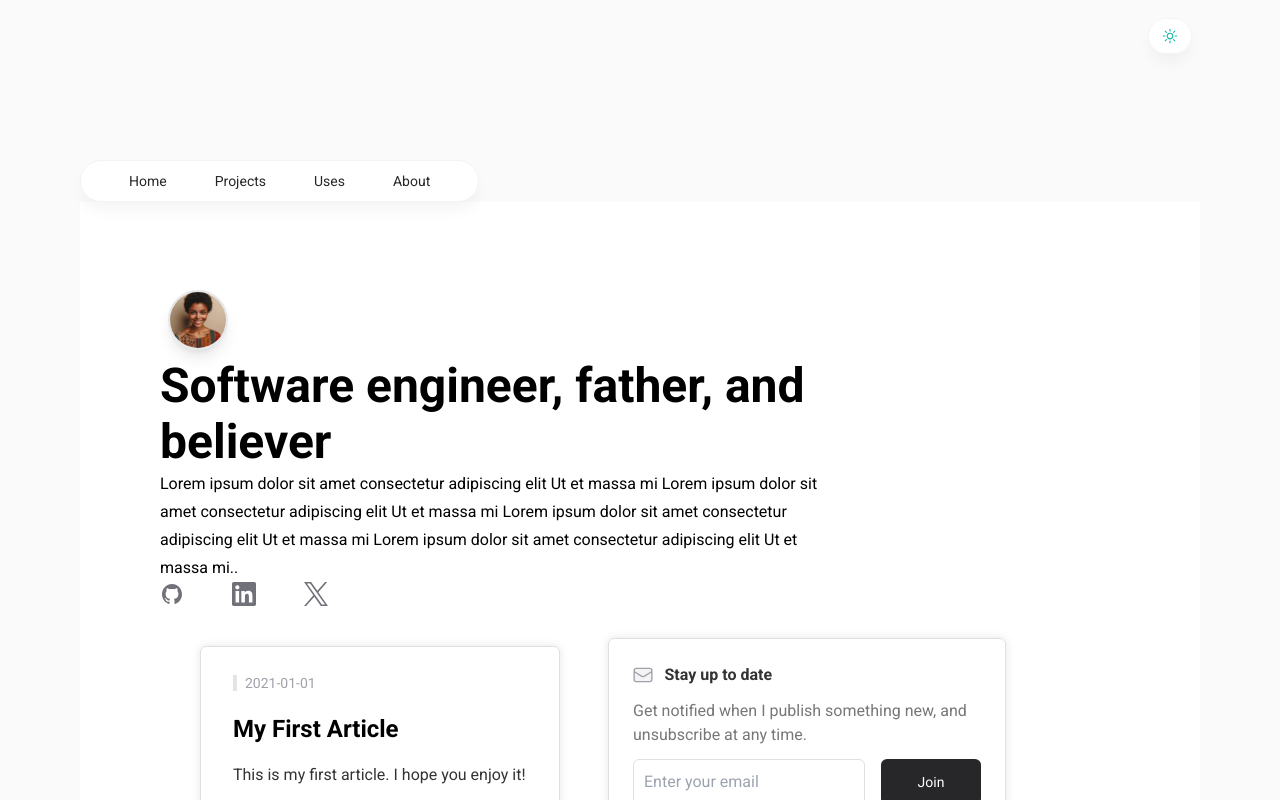
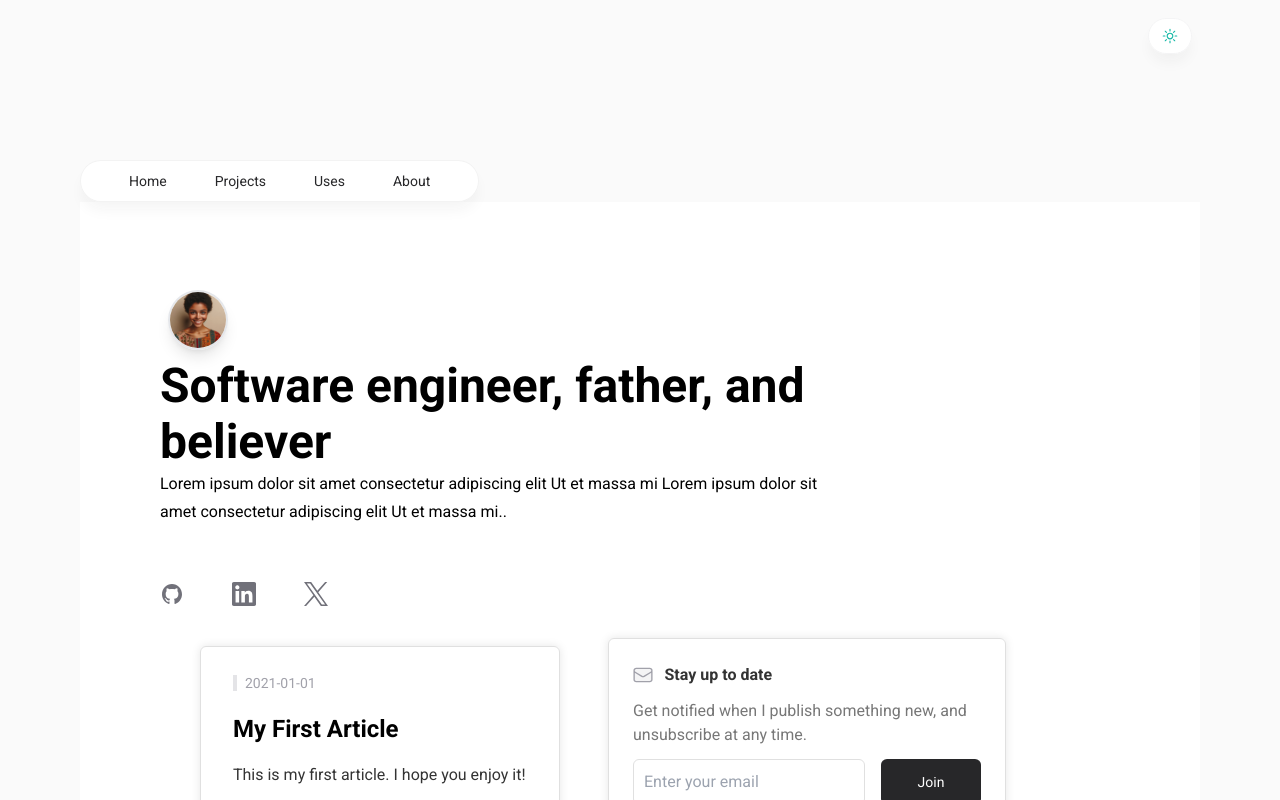
Before and after one commit to wonderer41/Portfolio-220, a Next.js app: page / in a window 1280 px wide. Shown: the top 800 px of the page. Built offline with nearby package versions, Linux system fonts and the light colour scheme.

Commit message:
format changes

```diff
--- a/src/app/layout.jsx
+++ b/src/app/layout.jsx
@@ -14,15 +14,17 @@ const roboto = Roboto({
 export default function RootLayout({children}) {
   return (
     <html lang="en">
-      <Header navOptions={navOptions}/>
-      <body className={`${roboto.className} bg-zinc-50 dark:bg-black lg:px-20 text-black dark:text-white`}>
-        <main className='flex flex-col justify-between min-h-screen bg-white dark:bg-zinc-900 max-w-7xl mx-auto'>
-          <div className="flex-grow">
+      <body className={roboto.className}>
+      <div className="bg-zinc-50 dark:bg-black lg:px-20 text-black dark:text-white`">
+         <Header navOptions={navOptions}/>
+        <main className="flex flex-col justify-between min-h-screen bg-white dark:bg-zinc-900 max-w-7xl mx-auto">
+          {/*<div className="flex-grow">*/}
             {children}
-          </div>
-          <Footer links={footerLinks}/>
+          {/*</div>*/}
         </main>
+        <Footer links={footerLinks}/>
+      </div>
       </body>
-    </html>
-  )
+  </html>
+  );
 }
--- a/src/app/page.jsx
+++ b/src/app/page.jsx
@@ -16,7 +16,7 @@ export const metadata = {
 export default function Home() {
   return (
     <div className='p-20'>
-        <Introduction className='introduction' title={"Software engineer, father, and believer"} content={'Lorem ipsum dolor sit amet consectetur adipiscing elit Ut et massa mi Lorem ipsum dolor sit amet consectetur adipiscing elit Ut et massa mi Lorem ipsum dolor sit amet consectetur adipiscing elit Ut et massa mi Lorem ipsum dolor sit amet consectetur adipiscing elit Ut et massa mi..'} socialLinks={socialLinks}/>
+        <Introduction className='introduction' title={"Software engineer, father, and believer"} content={'Lorem ipsum dolor sit amet consectetur adipiscing elit Ut et massa mi Lorem ipsum dolor sit amet consectetur adipiscing elit Ut et massa mi..'} socialLinks={socialLinks}/>
       <div className='body-container flex flex-row space-x-10 p-8'>
         <ArticleCard articleList={articleList} />
         <section className='widget-container' >
```
